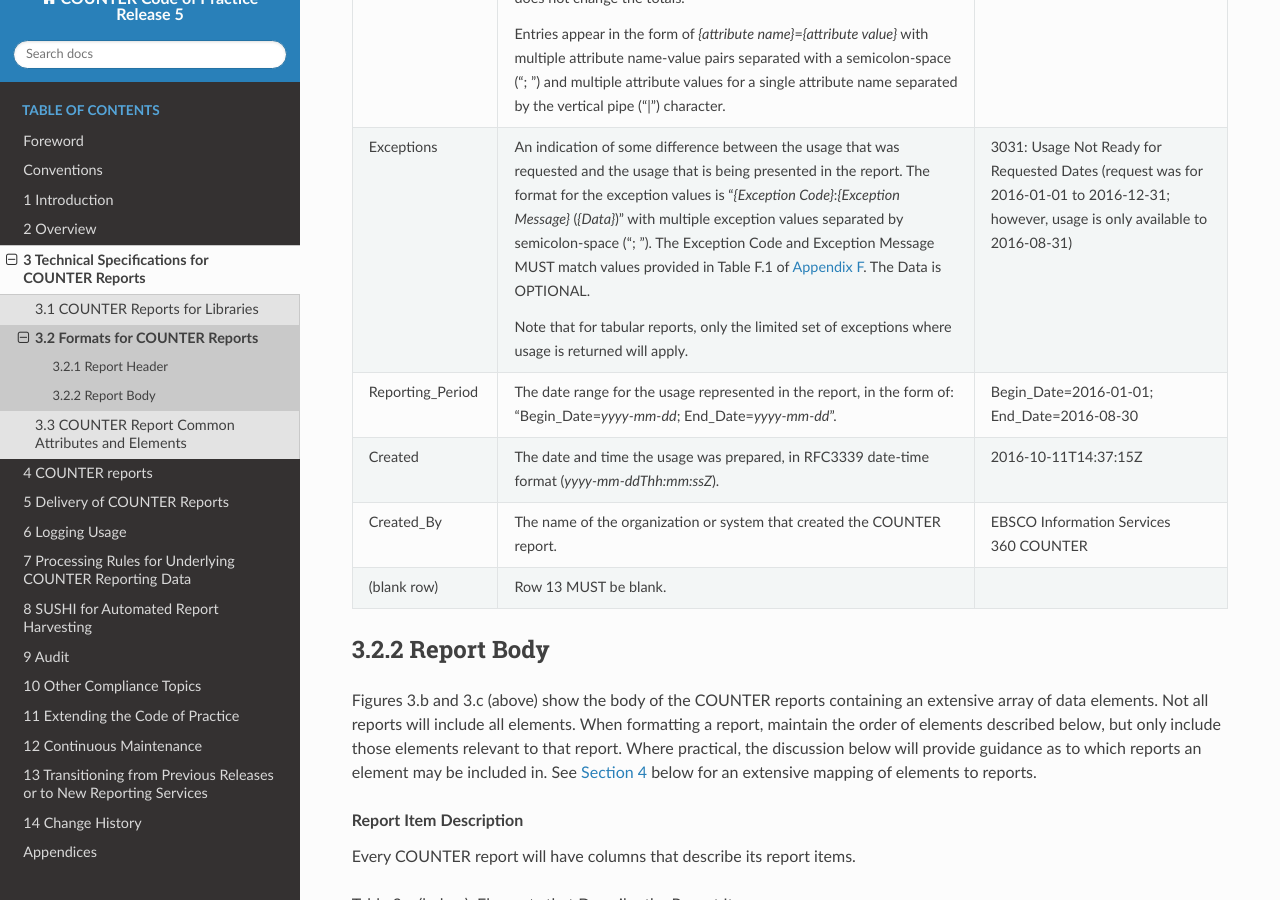
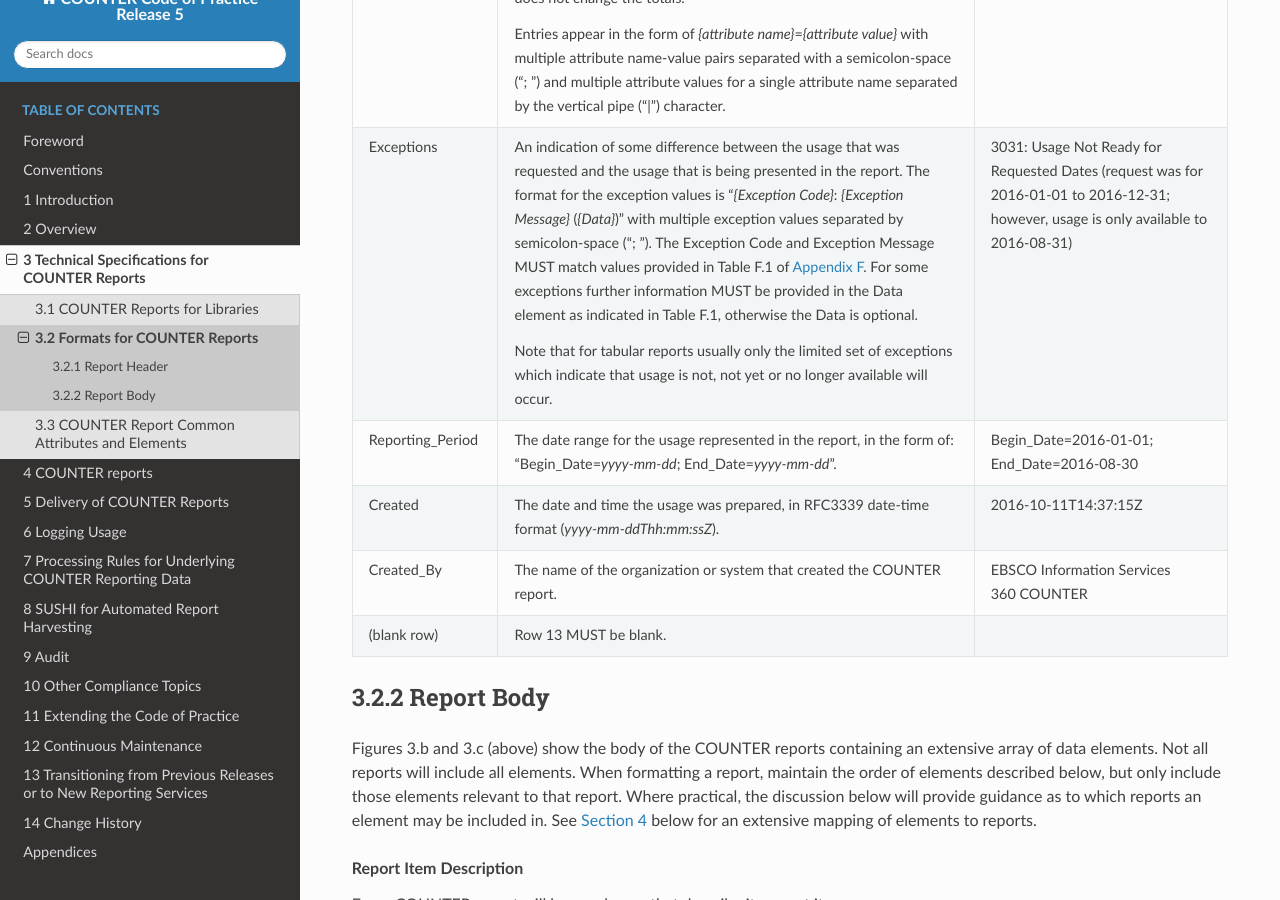
Before and after one commit to Project-Counter/cop5, a Sphinx documentation site: the page built from source/03-specifications/02-formats-for-counter-reports.rst, in a window 1280 px wide and 900 px high, scrolled down 2948 px. Built offline with Sphinx 7.4.7 and the Read the Docs theme 2.0.0, drawn with Linux system fonts in a browser that asks for light colours.

Commit message:
Fix description for the Exceptions report header

```diff
--- a/source/03-specifications/02-formats-for-counter-reports.rst
+++ b/source/03-specifications/02-formats-for-counter-reports.rst
@@ -94,9 +94,9 @@ Table 3.f (below): COUNTER Report Header Elements
      - Attributes_To_Show=Access_Type
 
    * - Exceptions
-     - An indication of some difference between the usage that was requested and the usage that is being presented in the report. The format for the exception values is “*{Exception Code}*:*{Exception Message}* (*{Data}*)” with multiple exception values separated by semicolon-space (“; ”). The Exception Code and Exception Message MUST match values provided in Table F.1 of :ref:`Appendix F <appendix-f>`. The Data is OPTIONAL.
+     - An indication of some difference between the usage that was requested and the usage that is being presented in the report. The format for the exception values is “*{Exception Code}*: *{Exception Message}* (*{Data}*)” with multiple exception values separated by semicolon-space (“; ”). The Exception Code and Exception Message MUST match values provided in Table F.1 of :ref:`Appendix F <appendix-f>`. For some exceptions further information MUST be provided in the Data element as indicated in Table F.1, otherwise the Data is optional.
 
-       Note that for tabular reports, only the limited set of exceptions where usage is returned will apply.
+       Note that for tabular reports usually only the limited set of exceptions which indicate that usage is not, not yet or no longer available will occur.
      - 3031: Usage Not Ready for Requested Dates (request was for 2016-01-01 to 2016-12-31; however, usage is only available to 2016-08-31)
 
    * - Reporting_Period
```
